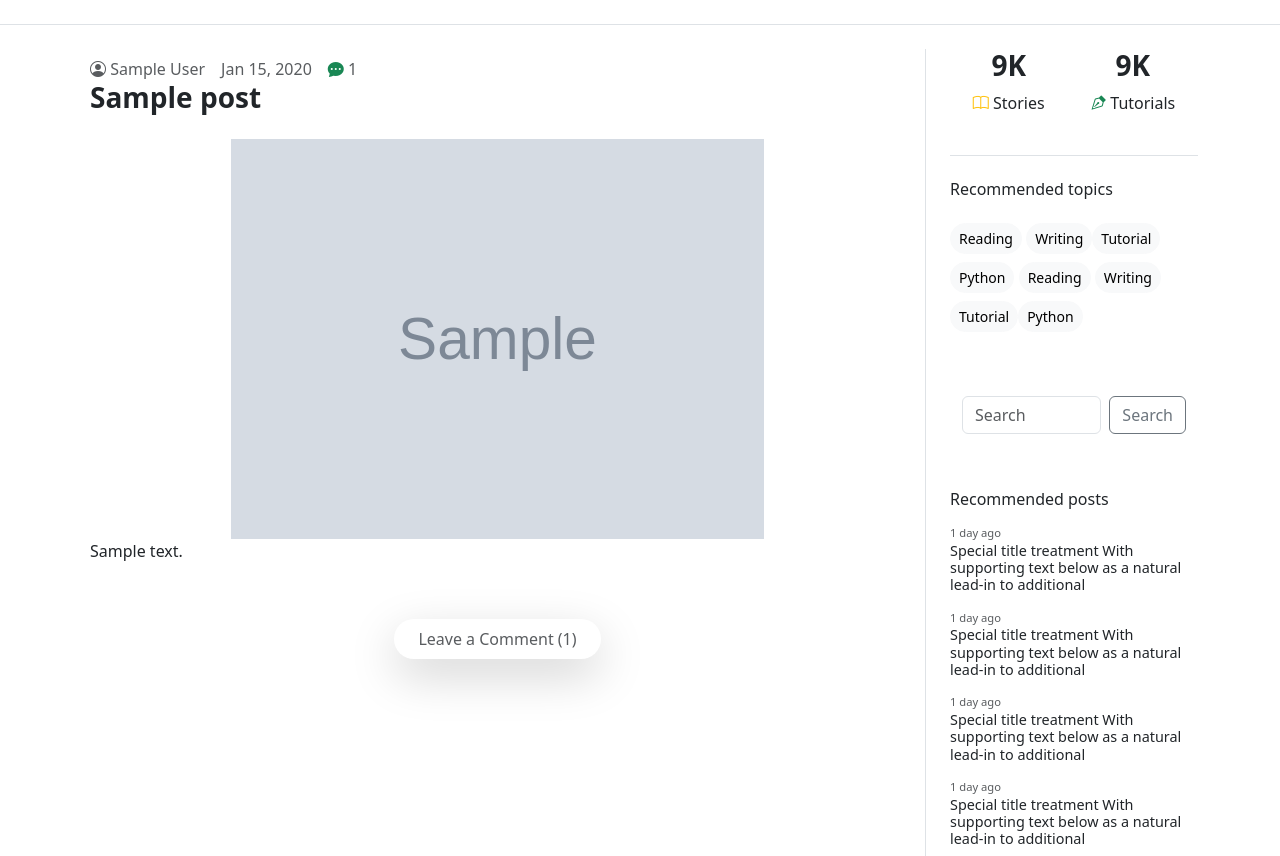
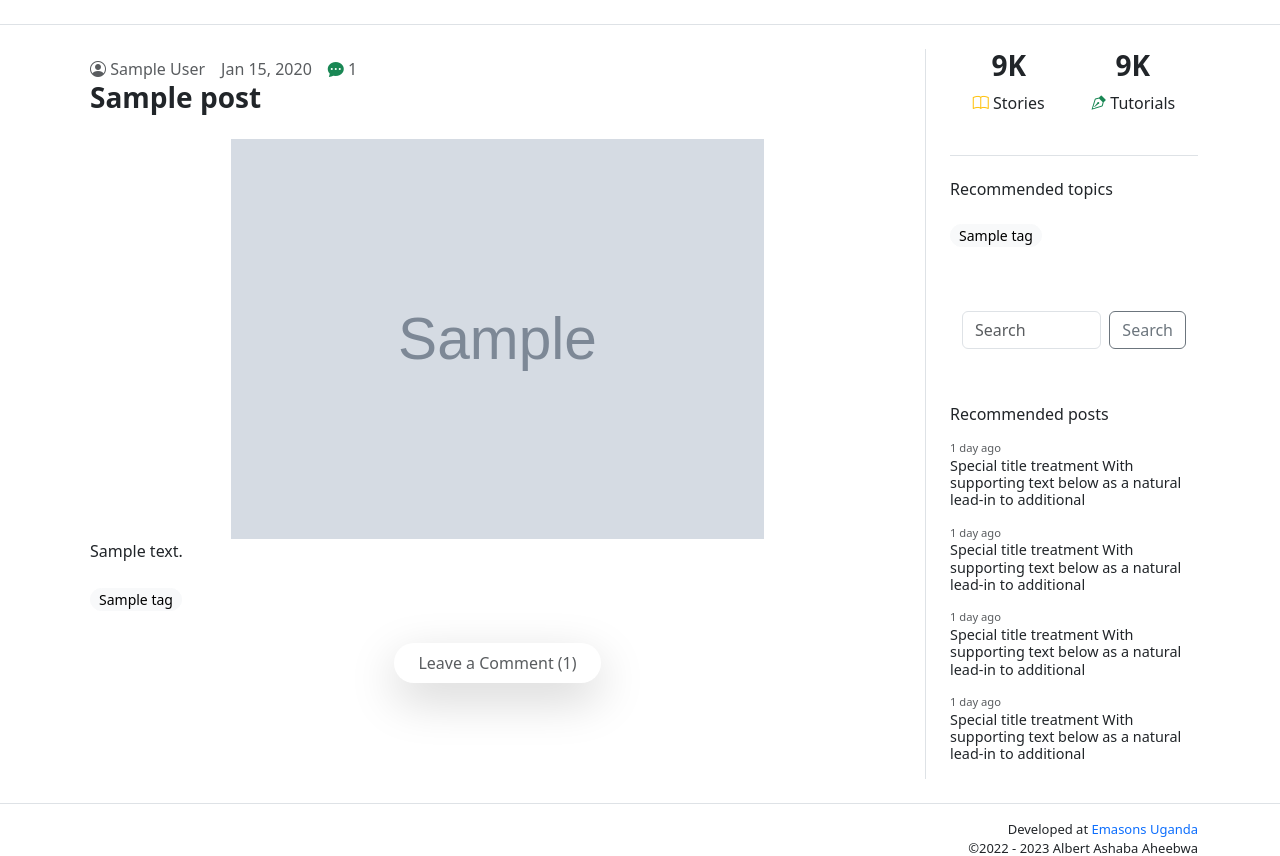
Before and after one commit to TrippleA-Ashaba/blog, a Django app: template blog/templates/blog/single_post.html in a window 1280 px wide. Shown: the part 56-912 px from the top of the page. Run offline with Django 4.2, Linux system fonts and the light colour scheme; the template is opened without the code that fills it: most values are stand-ins (such as "Sample title", 1, 10 or a date in 2020); grey boxes marked "Sample" are stand-in pictures.

Commit message:
development

```diff
--- a/blog/templates/blog/single_post.html
+++ b/blog/templates/blog/single_post.html
@@ -44,6 +44,18 @@
 					</div> -->
 					{% endif %}
 					<p class="mb-4">{{ post.content |safe}}</p>
+					<div class="tags mt-4">
+						{% for tag in post.tags.names %}
+						<div class="d-inline-flex">
+							<a
+								class="btn btn-sm py-0 me-1 btn-light rounded-pill d-block"
+								href="https://google.com"
+							>
+								{{tag}}
+							</a>
+						</div>
+						{% endfor %}
+					</div>
 				</div>
 				<div class="d-flex justify-content-center my-4 comment-like">
 					<div class="d-flex rounded-pill shadow-lg p-2">
@@ -82,24 +94,16 @@
 				<div class="categories">
 					<h6>Recommended topics</h6>
 					<div class="tags mt-4">
-						<a
-							class="btn btn-sm btn-light rounded-pill mb-2"
-							role="button"
-							href="https://google.com"
-							>Reading</a
-						>
-						<a class="btn btn-sm btn-light rounded-pill mb-2" role="button">Writing</a
-						><a class="btn btn-sm btn-light rounded-pill mb-2" role="button">Tutorial</a
-						><a class="btn btn-sm btn-light rounded-pill mb-2" role="button">Python</a>
-						<a
-							class="btn btn-sm btn-light rounded-pill mb-2"
-							role="button"
-							href="https://google.com"
-							>Reading</a
-						>
-						<a class="btn btn-sm btn-light rounded-pill mb-2" role="button">Writing</a
-						><a class="btn btn-sm btn-light rounded-pill mb-2" role="button">Tutorial</a
-						><a class="btn btn-sm btn-light rounded-pill mb-2" role="button">Python</a>
+						{% for tag in tags %}
+						<div class="d-inline-flex">
+							<a
+								class="btn btn-sm py-0 me-1 mb-2 btn-light rounded-pill d-block"
+								href="https://google.com"
+							>
+								{{tag.name}}
+							</a>
+						</div>
+						{% endfor %}
 					</div>
 				</div>
 				<div class="search mb-3">
```
Also changed, not shown: blog/views.py (+2 -9 lines).
